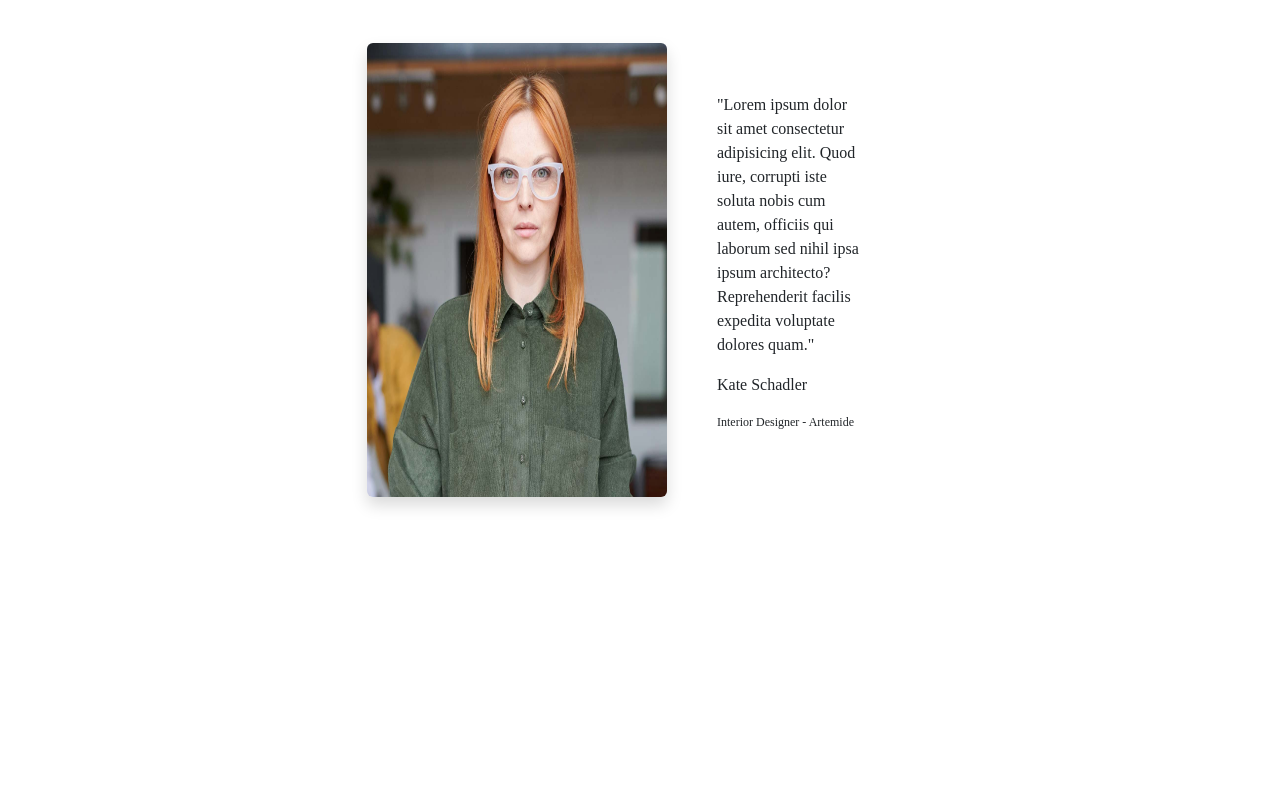
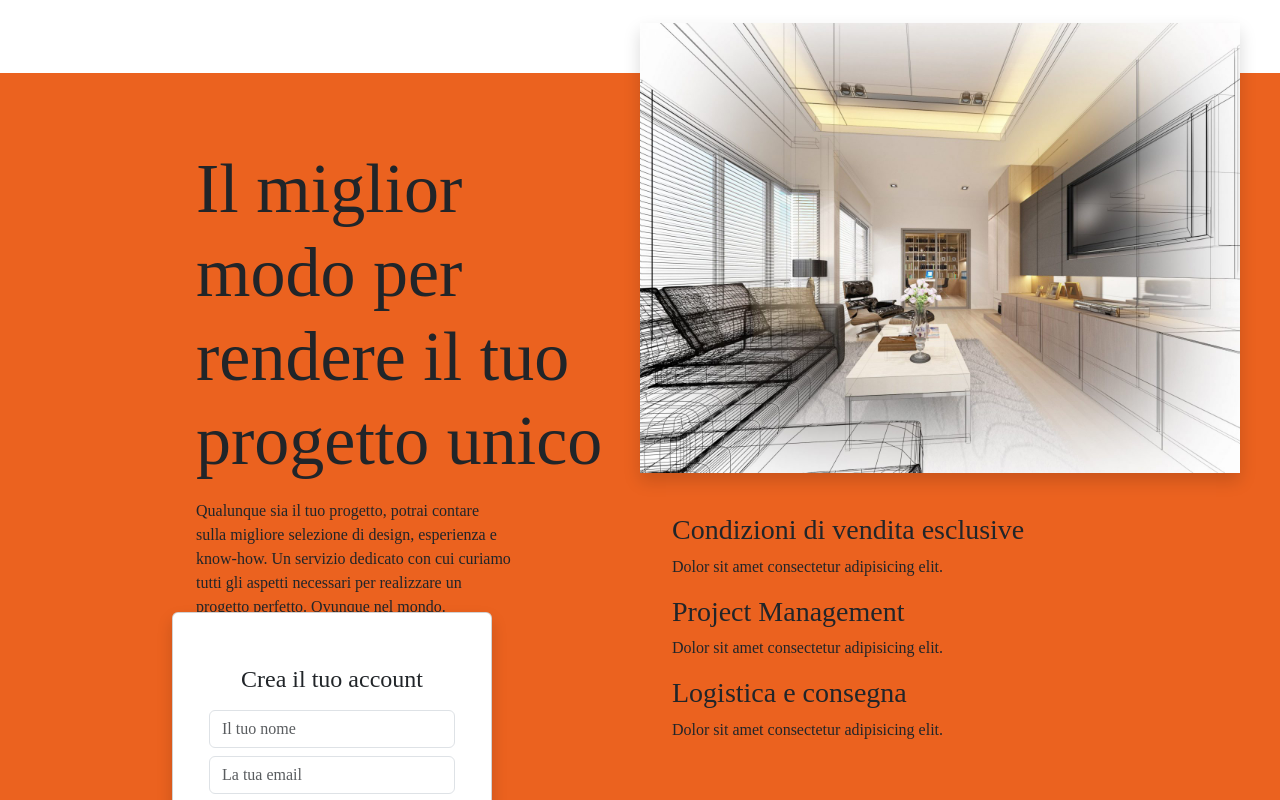
Before and after one commit to Elisabetta01/proj-html-vuejs, a Vue app: page / in a window 1280 px wide. Shown: the part 3300-4100 px from the top of the page. Before the commit the page ends 3867 px from the top, so only its background shows below. Built offline with nearby package versions, Linux system fonts and the light colour scheme; the HTML template or start-up script is replaced by a standard one.

Commit message:
account comp

```diff
--- /dev/null
+++ b/src/components/AccountComp.vue
@@ -0,0 +1,97 @@
+<script>
+     export default {
+          name: "AccountComp",
+     }
+</script>
+
+<template>
+     <div id="container-unique" class="position-relative">
+          <div class="container w-75">
+               <div class="d-flex">
+                    <div class="w-50 p-4">
+                         <h1>Il miglior modo per rendere il tuo progetto unico</h1>
+                         <p class="w-75 mt-3">Qualunque sia il tuo progetto, potrai contare sulla migliore selezione di design, esperienza e know-how. Un servizio dedicato con cui curiamo tutti gli aspetti necessari per realizzare un progetto perfetto. Ovunque nel mondo.</p>
+                    </div>
+
+                    <div class="w-50">
+                         <div id="img-unique" >
+                              <img src="/img/unique.jpg" alt="" class="shadow">
+
+                              <div id="servizi">
+                                   <ul>
+                                        <li>
+                                             <h3>Condizioni di vendita esclusive</h3>
+                                             <p>Dolor sit amet consectetur adipisicing elit.</p>
+                                        </li>
+                                        <li>
+                                             <h3>Project Management</h3>
+                                             <p>Dolor sit amet consectetur adipisicing elit.</p>
+                                        </li>
+                                        <li>
+                                             <h3>Logistica e consegna</h3>
+                                             <p>Dolor sit amet consectetur adipisicing elit.</p>
+                                        </li>
+                                   </ul>
+                              </div>
+                         </div>
+
+                    </div>
+               </div>
+
+               <div class="d-flex">
+                    <div class="card shadow" style="width: 20rem;">
+                         <div class="card-body">
+                              <h4 class="card-title text-center m-3">Crea il tuo account</h4>
+                              <input class="form-control mb-2" type="text" placeholder="Il tuo nome" aria-label="default input example">
+                              <input class="form-control mb-2" type="email" placeholder="La tua email" aria-label="default input example">
+                              <input class="form-control mb-2" type="number" placeholder="Il tuo numero di telefono" aria-label="default input example">
+                              <a href="#" class="btn btn-dark">Crea</a>
+                         </div>
+                    </div>
+
+
+               </div>
+
+          </div>
+     </div>
+</template>
+
+
+<style lang="scss" scoped>
+     #container-unique{
+          background-color: #eb621f;
+          padding-top: 50px;
+          font-family: "Times New Roman", Times, serif;
+          height: 800px;
+          margin-top: 100px;
+          margin-bottom: 100px;
+
+
+          h1{
+               font-size: 70px;
+          }
+          #img-unique{
+               z-index: 1;
+               position: absolute;
+               top: -50px;
+               img{
+                    width: 600px;
+               }
+               #servizi{
+                    margin-top: 40px;
+                    margin-bottom: 40px;
+
+                    li{
+                         list-style: none;
+                    }
+               }
+          }
+          .card{
+               z-index: 1;
+               padding: 20px;
+               position: absolute;
+               bottom: -50px;
+          }
+
+     }
+</style>
--- a/src/components/MainComp.vue
+++ b/src/components/MainComp.vue
@@ -4,7 +4,7 @@
      import WhyusComp from './WhyusComp.vue';
      import BrandsComp from './BrandsComp.vue';
      import ProgettiComp from './ProgettiComp.vue';
-     import AwardsComp from './AwardsComp.vue';
+     import AccountComp from './AccountComp.vue';
      import TestimonialComp from './TestimonialComp.vue';
 
      export default {
@@ -14,7 +14,7 @@
                WhyusComp,
                BrandsComp,
                ProgettiComp,
-               AwardsComp,
+               AccountComp,
                TestimonialComp,
           },
 
@@ -32,7 +32,7 @@
           <WhyusComp/>
           <BrandsComp/>
           <ProgettiComp/>
-          <AwardsComp/>
+          <AccountComp/>
           <TestimonialComp/>
      </main>
 
```
Also changed, not shown: public/img/unique.jpg (added).
